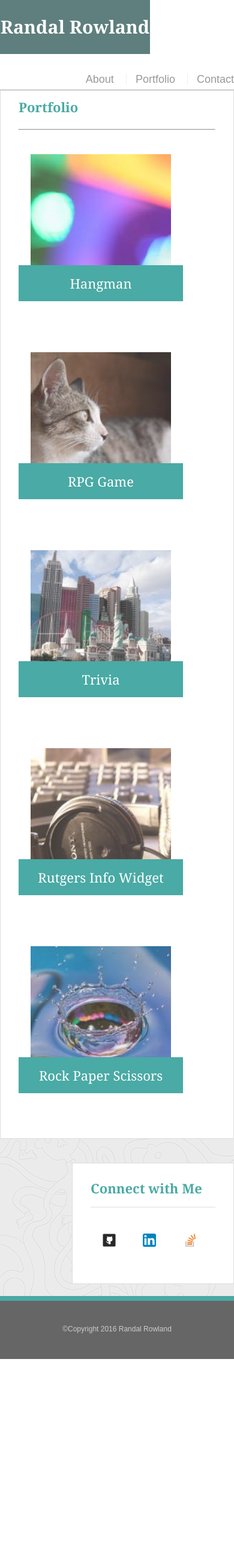
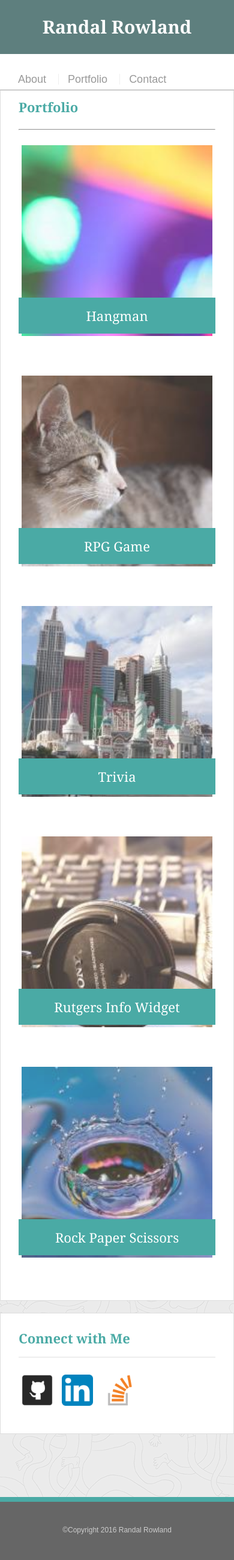
Before and after one commit to RJRowland93/Responsive-Portfolio, a PHP site: page /portfolio.html in a window 390 px wide. Shown: the whole page at 60% size. Before the commit the page ends 2265 px from the top, so only its background shows below. Run offline with PHP 8.4, Linux system fonts and the light colour scheme.

Commit message:
added media queries for 980px, 768px, and 640px

```diff
--- a/responsivePortfolio/assets/css/style.css
+++ b/responsivePortfolio/assets/css/style.css
@@ -1,5 +1,5 @@
 body {
-	background: url("ignasi_pattern_s.png");
+	background: url("../images/ignasi_pattern_s.png");
 	font-size: 18px;
 	line-height: 34px;
 	font-family: 'Arial', 'Helvetica Neue', Helvetica, sans-serif;
@@ -214,17 +214,17 @@ input[type=submit] {
 section img {
 	margin: 0 auto;
 	width: 100%;
-	padding: 20px;
+	padding: 5px;
 }
 
 /*portfolio page*/
 
 .work {
-	width: 274px;
+	width: 100%;
 	overflow: auto;
 	position: relative;
 	float: left;
-	margin: 20px 0 25px;
+	margin: 20px auto;
 }
 .work:nth-child(even) {
 	margin-right: 40px;
@@ -257,18 +257,134 @@ section img {
 
 /* Media Queries */
 
-@media screen (max-width: 980px) {
-
+@media screen and (max-width: 980px) {
+	.container {
+	width: 100%;
+	max-width: 960px;
+	}
+	#logo {
+	width: 250px;
+	}
+	.sidebar {
+	width: 100%;
+	max-width: 270px;
+	float: right;
+	}
+	.main-section {
+ 	padding: 30px;
+	margin: 0 0 40px 0;
+	width: 100%;
+	max-width: 650px;
+	}
+	.work {
+	width: 100%;
+	overflow: auto;
+	position: relative;
+	float: left;
+	margin: 20px 0 25px;
+	}
+	.auth-image {
+	width: 200px;
+	height: auto;
+	margin-top: 10px;
+	float: left;
+	margin-right: 25px;
+	}
 }
 
-@media screen (max-width: 768px) {
+@media screen and (max-width: 768px) {
+	.container {
+	max-width: 768px;
+	width: 100%;
+	margin: 0 auto;
+	}
+	#logo {
+	width: 250px;
+	}
+	.sidebar {
+	padding: 30px;
+	margin: 0 auto;
+	margin-bottom: 20px;
+	width: 100%;
+	float: none;
+	display: block;
 
+	}
+	.main-section {
+ 	padding: 30px;
+	margin: 0 auto;
+	margin-bottom: 20px;
+	width: 100%;
+	float:none;
+	display: block;
+	overflow: auto
+	}
+	.work {
+	width: 45%;
+	overflow: auto;
+	position: relative;
+	float: left;
+	margin: 10px auto;
+	}
+	.auth-image {
+	width: 200px;
+	height: auto;
+	margin-top: 10px;
+	float: left;
+	margin-right: 25px;
+	}
 }
 
-@media screen (max-width: 640px) {
-
-	header {
-		position: static;
+@media screen and (max-width: 640px) {
+	#masthead {
+	margin: 0 auto;
+	margin-bottom: 20px;
+	overflow: auto;
+	width: 100%;
 	}
-
+	.container {
+	width: 100%;
+	max-width: 640px;
+	margin: 0 auto;
+	clear: both;
+	}
+	#logo {
+	float:none;
+	display: block;
+	width: 100%;
+	}
+	nav {
+	float:none;
+	display: block;
+	}
+	.sidebar {
+	padding: 30px;
+	width: 100%;
+	max-width: 640px;
+	float: none;
+	border: 1px solid #ddd;
+	margin: 0 auto;
+	}
+	.main-section {
+	float: none;
+ 	padding: 30px;
+	margin: 0 auto;
+	margin-bottom: 20px;
+	width: 100%;
+	max-width: 640px;
+	}
+	.work {
+	width: 100%;
+	overflow: auto;
+	position: relative;
+	float: left;
+	margin: 20px 0 25px;
+	}
+	.auth-image {
+	width: 100%;
+	height: auto;
+	margin-top: 10px;
+	float: left;
+	margin-right: 25px;
+	}
 }
--- a/responsivePortfolio/contact.html
+++ b/responsivePortfolio/contact.html
@@ -11,7 +11,7 @@
 <!-- Header -->
 		<header id="masthead">
 			<div class="container">
-				<a href="#" id="logo">Randal Rowland</a>
+				<a href="index.html" id="logo">Randal Rowland</a>
 				<nav>
 					<a href="index.html">About</a>
 					<a href="portfolio.html">Portfolio</a>
--- a/responsivePortfolio/index.html
+++ b/responsivePortfolio/index.html
@@ -2,7 +2,7 @@
 <html>
 <head>
 	<meta charset="UTF-8">
-	<meta name="viewport" content="width=device-width, initial-scale=1">
+	<meta name="viewport" content="width=device-width, initial-scale=1.0">
 	<title>Randal Rowland's Portfolio</title>
 	<link rel="stylesheet" type="text/css" href="assets/css/reset.css">
 	<link rel="stylesheet" type="text/css" href="assets/css/style.css">
@@ -11,7 +11,7 @@
 <!-- Header -->
 		<header id="masthead">
 			<div class="container">
-				<a href="#" id="logo">Randal Rowland</a>
+				<a href="index.html" id="logo">Randal Rowland</a>
 				<nav>
 					<a href="index.html">About</a>
 					<a href="portfolio.html">Portfolio</a>
--- a/responsivePortfolio/portfolio.html
+++ b/responsivePortfolio/portfolio.html
@@ -11,7 +11,7 @@
 	<!-- Header -->
 		<header id="masthead">
 			<div class="container">
-				<a href="#" id="logo">Randal Rowland</a>
+				<a href="index.html" id="logo">Randal Rowland</a>
 				<nav>
 					<a href="index.html">About</a>
 					<a href="portfolio.html">Portfolio</a>
```
Also changed, not shown: responsivePortfolio/assets/images/ignasi_pattern_s.png (renamed from responsivePortfolio/assets/css/ignasi_pattern_s.png), responsivePortfolio/assets/images/seigaiha.png (renamed from responsivePortfolio/assets/css/seigaiha.png).
